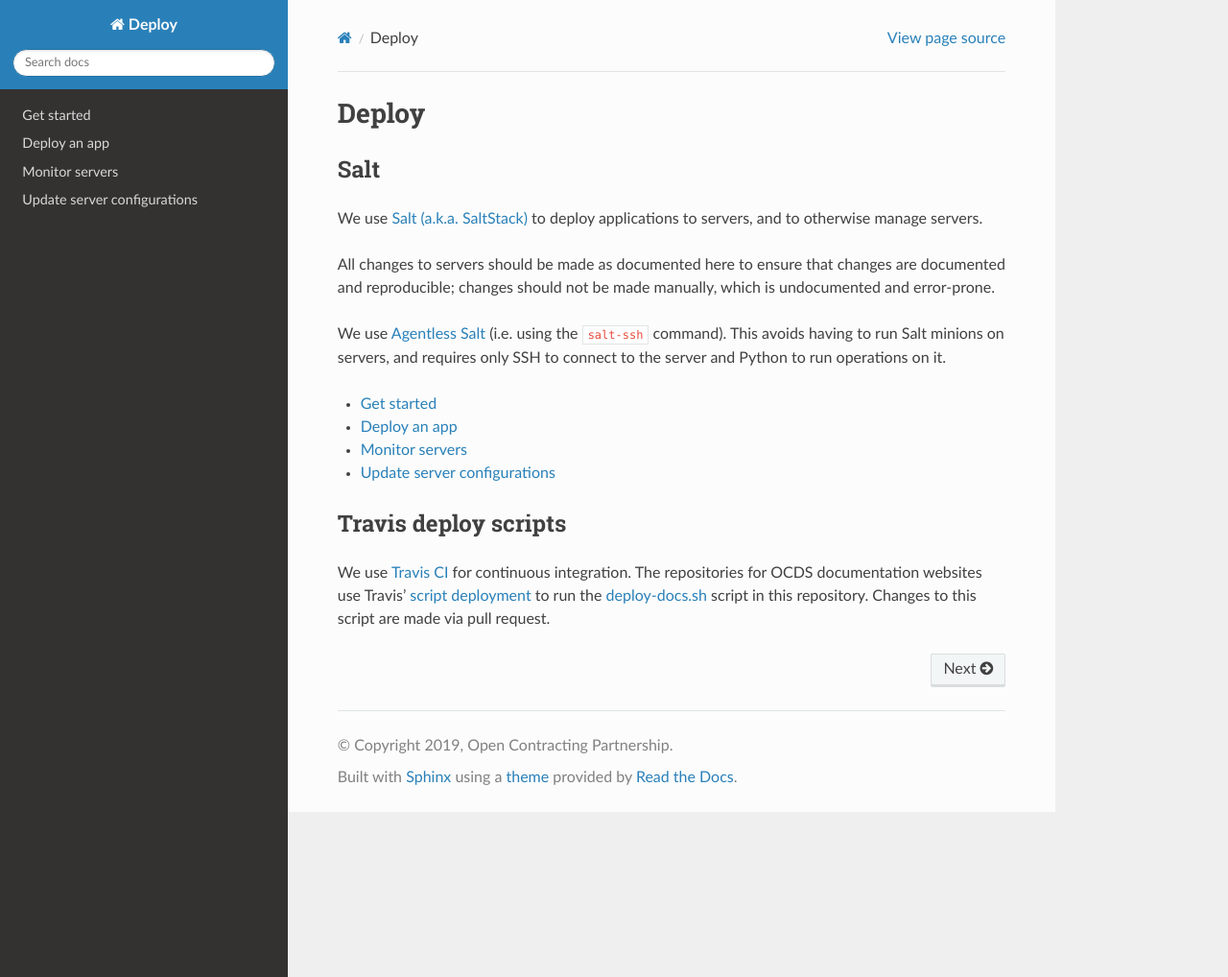
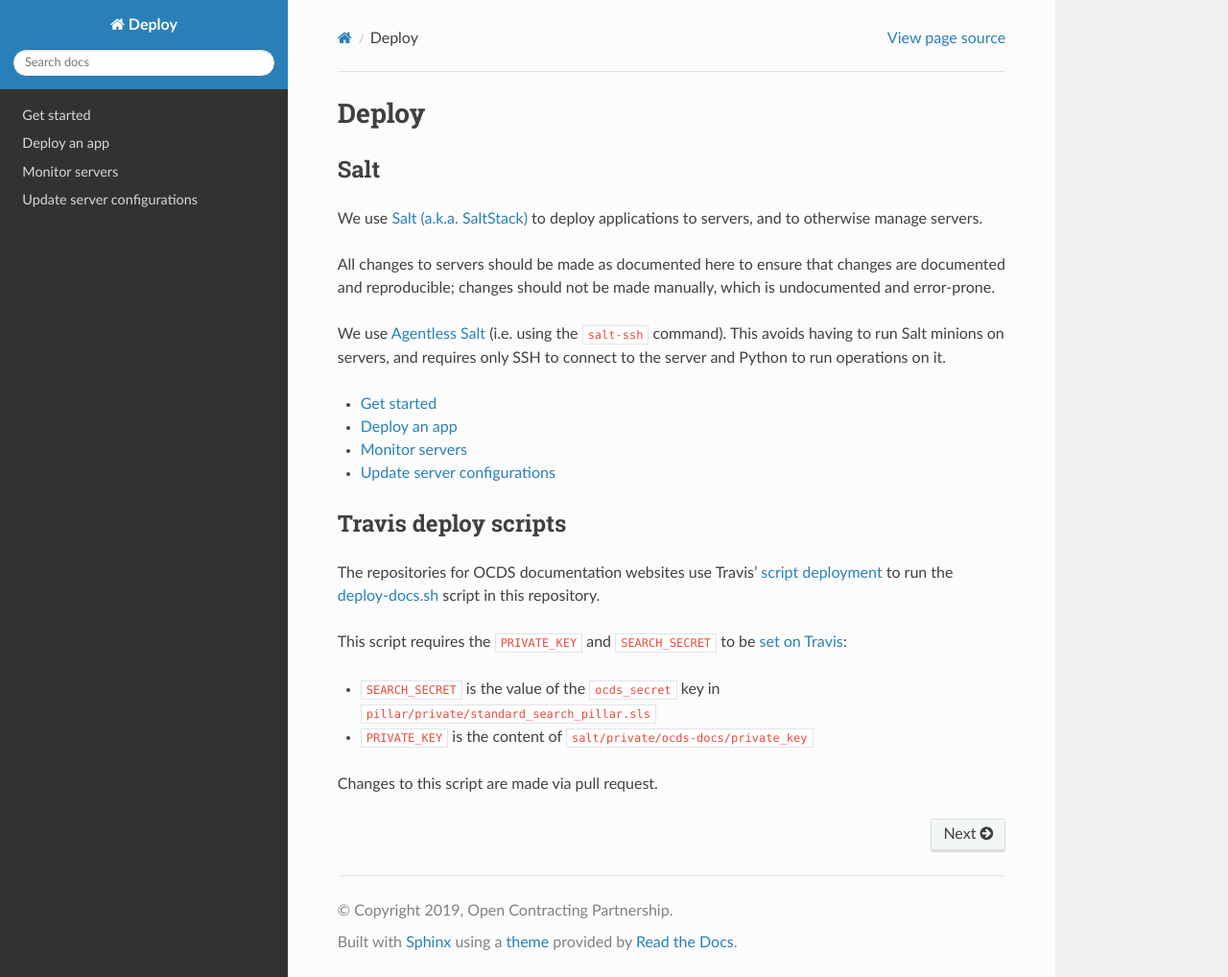
Before and after one commit to open-contracting/deploy, a Sphinx documentation site: the page built from docs/index.rst, in a window 1280 px wide and 1018 px high. Shown: the whole window at 96% size. Built offline with Sphinx 7.4.7 and the Read the Docs theme 2.0.0, drawn with Linux system fonts in a browser that asks for light colours.

Commit message:
Document how to get the values for the PRIVATE_KEY and SEARCH_SECRET environment variables

```diff
--- a/docs/index.rst
+++ b/docs/index.rst
@@ -21,4 +21,11 @@ We use `Agentless Salt <https://docs.saltstack.com/en/getstarted/ssh/index.html>
 Travis deploy scripts
 ---------------------
 
-We use `Travis CI <https://travis-ci.org>`__ for continuous integration. The repositories for OCDS documentation websites use Travis' `script deployment <https://docs.travis-ci.com/user/deployment/script/>`__ to run the `deploy-docs.sh <https://github.com/open-contracting/deploy/blob/master/deploy-docs.sh>`__ script in this repository. Changes to this script are made via pull request.
+The repositories for OCDS documentation websites use Travis' `script deployment <https://docs.travis-ci.com/user/deployment/script/>`__ to run the `deploy-docs.sh <https://github.com/open-contracting/deploy/blob/master/deploy-docs.sh>`__ script in this repository.
+
+This script requires the ``PRIVATE_KEY`` and ``SEARCH_SECRET`` to be `set on Travis <https://ocds-standard-development-handbook.readthedocs.io/en/latest/standard/technical/integrations.html#travis-ci>`__:
+
+* ``SEARCH_SECRET`` is the value of the ``ocds_secret`` key in ``pillar/private/standard_search_pillar.sls``
+* ``PRIVATE_KEY`` is the content of ``salt/private/ocds-docs/private_key``
+
+Changes to this script are made via pull request.
```
